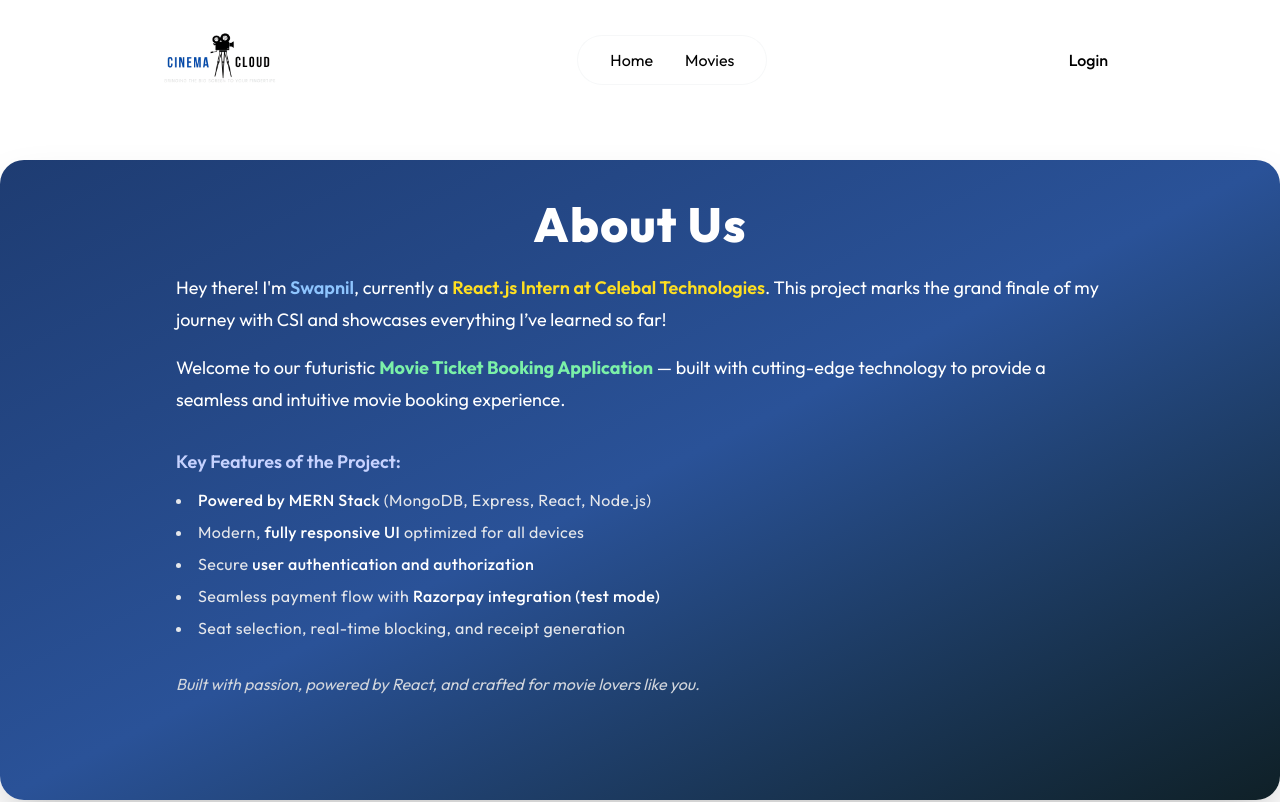
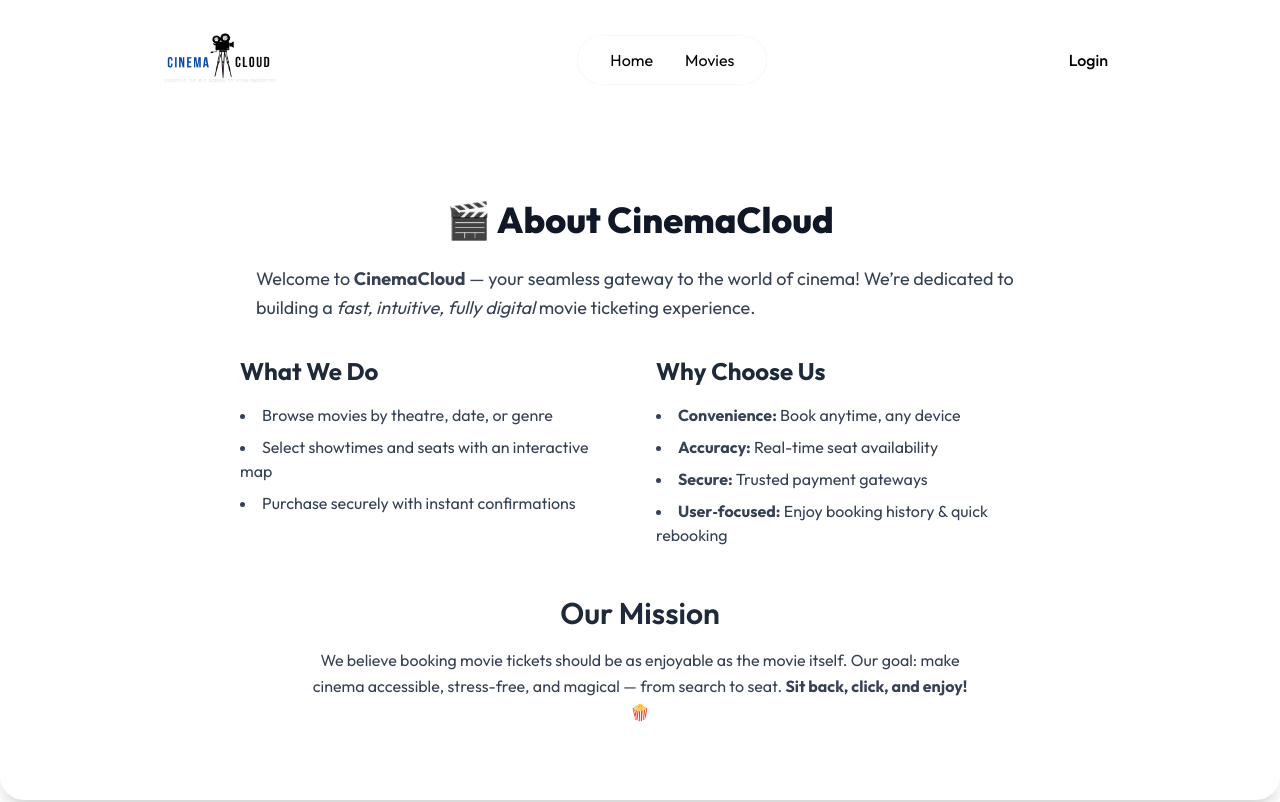
Before and after one commit to SwapnilswapnilKumar/Movie-Ticket-Booking, a React (Vite) app in the folder client/: page /about_us in a window 1280 px wide. Shown: the top 802 px of the page. Built offline with nearby package versions, Linux system fonts and the light colour scheme; no server answers; a web font is replaced by a local one.

Commit message:
about.js updated

```diff
--- a/client/src/components/Footer.jsx
+++ b/client/src/components/Footer.jsx
@@ -49,7 +49,7 @@
       </div>
 
       <p className="pt-8 text-center text-xs text-gray-400 z-10 relative">
-        © 2025 Cinema Cloud. All Rights Reserved.
+        © 2025 Cinema Cloud developed by Swapnil
       </p>
     </footer>
   )
--- a/client/src/pages/AboutUs.jsx
+++ b/client/src/pages/AboutUs.jsx
@@ -1,31 +1,48 @@
 import React from 'react';
 
 function AboutUs() {
-  return (
-    <div className="relative my-40 mb-60 px-6 md:px-16 lg:px-40 xl:px-44 overflow-hidden min-h-[80vh] text-white bg-gradient-to-br from-[#1e3c72] via-[#2a5298] to-[#0f2027] rounded-3xl shadow-2xl p-10">
-      <h1 className="text-5xl font-extrabold mb-6 text-center tracking-wide">About Us</h1>
+   return (
+    <section className="relative my-40 mb-60 px-6 md:px-16 lg:px-40 xl:px-44 overflow-hidden min-h-[80vh] bg-white text-gray-800 rounded-3xl shadow-xl p-10">
+      <div className="container mx-auto px-4 md:px-8 lg:px-16">
+        <h1 className="text-4xl font-extrabold text-gray-900 mb-6 text-center">
+          🎬 About CinemaCloud
+        </h1>
 
-      <p className="text-lg leading-8 mb-4">
-        Hey there! I'm <span className="font-semibold text-blue-300">Swapnil</span>, currently a <span className="font-semibold text-yellow-300">React.js Intern at Celebal Technologies</span>. This project marks the grand finale of my journey with CSI and showcases everything I’ve learned so far!
-      </p>
+        <p className="text-lg text-gray-700 leading-relaxed mb-8 max-w-3xl mx-auto">
+          Welcome to <strong>CinemaCloud</strong> — your seamless gateway to the world of cinema!
+          We’re dedicated to building a <em>fast, intuitive, fully digital</em> movie ticketing experience.
+        </p>
 
-      <p className="text-lg leading-8 mb-4">
-        Welcome to our futuristic <span className="font-bold text-green-300">Movie Ticket Booking Application</span> — built with cutting-edge technology to provide a seamless and intuitive movie booking experience.
-      </p>
+        <div className="grid gap-8 md:grid-cols-2">
+          <div className="space-y-4">
+            <h2 className="text-2xl font-bold text-gray-800">What We Do</h2>
+            <ul className="list-disc list-inside text-gray-700 space-y-2">
+              <li>Browse movies by theatre, date, or genre</li>
+              <li>Select showtimes and seats with an interactive map</li>
+              <li>Purchase securely with instant confirmations</li>
+            </ul>
+          </div>
+          <div className="space-y-4">
+            <h2 className="text-2xl font-bold text-gray-800">Why Choose Us</h2>
+            <ul className="list-disc list-inside text-gray-700 space-y-2">
+              <li><strong>Convenience:</strong> Book anytime, any device</li>
+              <li><strong>Accuracy:</strong> Real-time seat availability</li>
+              <li><strong>Secure:</strong> Trusted payment gateways</li>
+              <li><strong>User‑focused:</strong> Enjoy booking history & quick rebooking</li>
+            </ul>
+          </div>
+        </div>
 
-      <p className="text-lg font-semibold mt-8 mb-3 text-indigo-200">Key Features of the Project:</p>
-      <ul className="list-disc list-inside space-y-2 text-base tracking-wide text-gray-200">
-        <li><span className="text-white font-medium">Powered by MERN Stack</span> (MongoDB, Express, React, Node.js)</li>
-        <li>Modern, <span className="text-white font-medium">fully responsive UI</span> optimized for all devices</li>
-        <li>Secure <span className="text-white font-medium">user authentication and authorization</span></li>
-        <li>Seamless payment flow with <span className="text-white font-medium">Razorpay integration (test mode)</span></li>
-        <li>Seat selection, real-time blocking, and receipt generation</li>
-      </ul>
-
-      <p className="text-md mt-8 text-gray-300 italic">
-        Built with passion, powered by React, and crafted for movie lovers like you.
-      </p>
-    </div>
+        <div className="mt-12 text-center max-w-2xl mx-auto">
+          <h2 className="text-3xl font-semibold text-gray-800 mb-4">Our Mission</h2>
+          <p className="text-gray-700 leading-relaxed">
+            We believe booking movie tickets should be as enjoyable as the movie itself.
+            Our goal: make cinema accessible, stress-free, and magical —
+            from search to seat. <strong>Sit back, click, and enjoy! 🍿</strong>
+          </p>
+        </div>
+      </div>
+    </section>
   );
 }
 
--- a/client/src/pages/ContactUs.jsx
+++ b/client/src/pages/ContactUs.jsx
@@ -11,25 +11,14 @@
         <div className="flex items-center space-x-2">
           <span className="font-semibold text-blue-600">Email:</span>
           <a
-            href="mailto:swapnilkumartailor@gmail.com"  target = "_blank"
+            href="mailto:cinemacloud2025@gmail.com"  target = "_blank"
             className="text-blue-700 underline hover:text-blue-900 transition"
           >
-            swapnilkumartailor@gmail.com
+            cinemacloud2025@gmail.com
           </a>
         </div>
 
-        <div className="flex items-center space-x-2">
-          <span className="font-semibold text-blue-600">LinkedIn:</span>
-          <a
-            href="https://www.linkedin.com/in/swapnil-8600b723a"
-            target="_blank"
-            rel="noopener noreferrer"
-            className="text-blue-700 underline hover:text-blue-900 transition"
-          >
-            linkedin.com/in/swapnil-8600b723a
-          </a>
         </div>
-      </div>
     </div>
   );
 }
```
